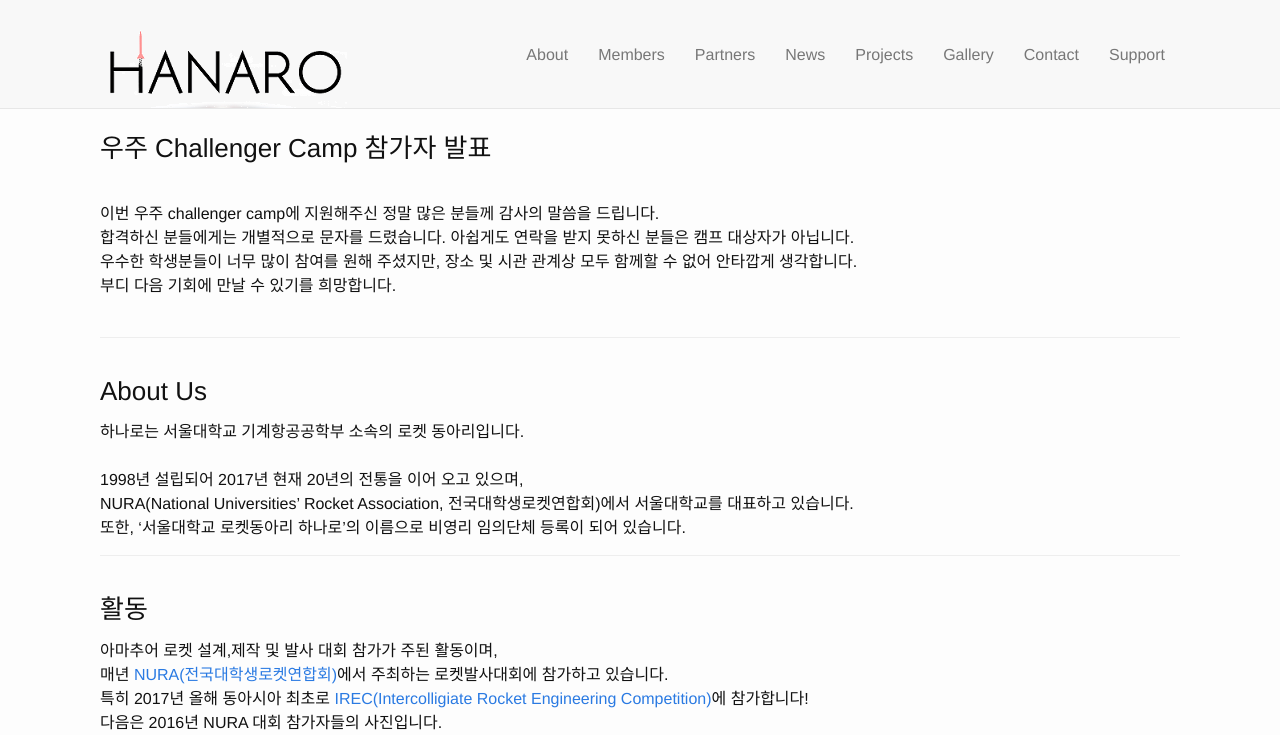
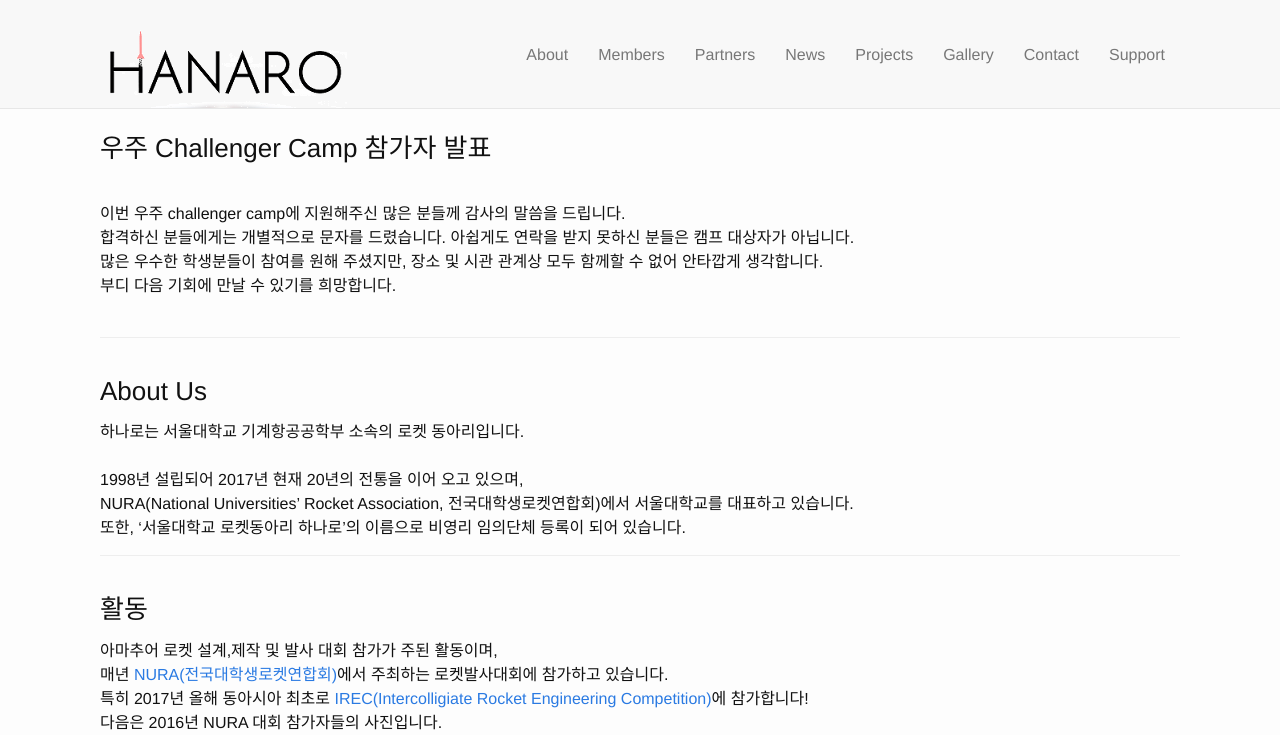
Before and after one commit to Hanaro2021/hanaro.github.io, a Jekyll site: the page built from _pages/1.about.md, in a window 1280 px wide. Shown: the top 735 px of the page. Built offline with Jekyll 4.4.1, drawn with Linux system fonts in a browser that asks for light colours; nearby versions of some CDN libraries; grey boxes are pictures that could not be loaded.

Commit message:
Update 1.about.md

```diff
--- a/_pages/1.about.md
+++ b/_pages/1.about.md
@@ -6,10 +6,10 @@ permalink: /about/
 
 <h3>우주 Challenger Camp 참가자 발표</h3>
 <br/>
-이번 우주 challenger camp에 지원해주신 정말 많은 분들께 감사의 말씀을 드립니다. <br/>
+이번 우주 challenger camp에 지원해주신 많은 분들께 감사의 말씀을 드립니다. <br/>
 합격하신 분들에게는 개별적으로 문자를 드렸습니다. 아쉽게도 연락을 받지 못하신 분들은 캠프 대상자가 아닙니다.
 <br/>
-우수한 학생분들이 너무 많이 참여를 원해 주셨지만, 장소 및 시관 관계상 모두 함께할 수 없어 안타깝게 생각합니다.
+많은 우수한 학생분들이 참여를 원해 주셨지만, 장소 및 시관 관계상 모두 함께할 수 없어 안타깝게 생각합니다.
 <br/>
 부디 다음 기회에 만날 수 있기를 희망합니다.
 <br/><br/>
```
